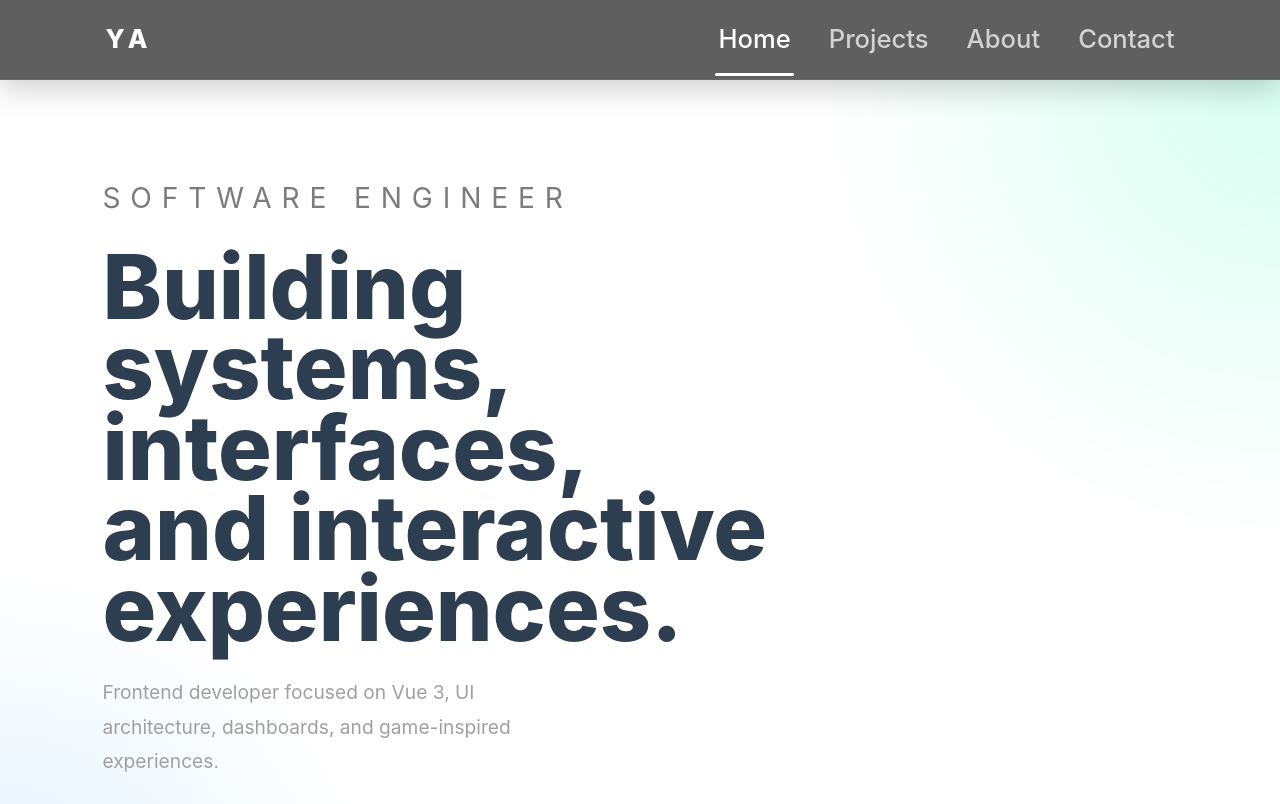
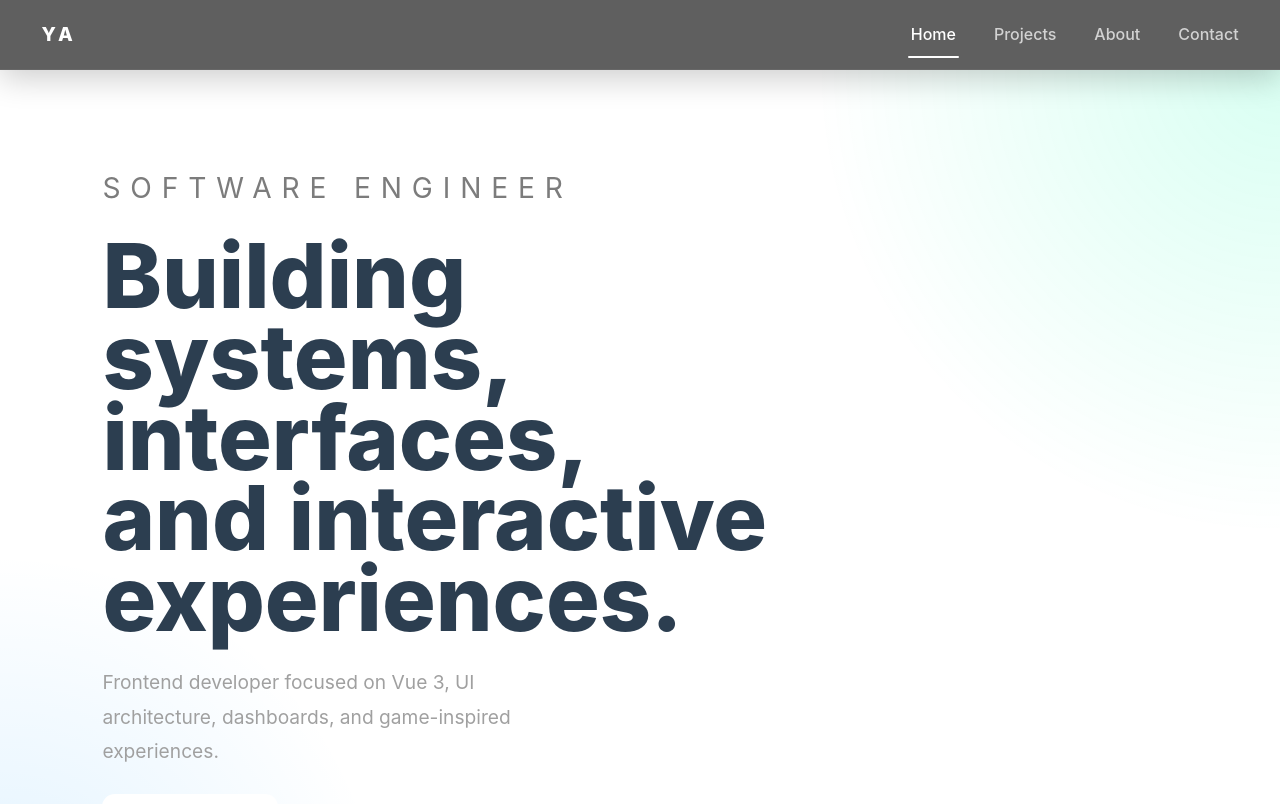
Before and after one commit to GoDie910/personal-website, a Vue app: page / in a window 1280 px wide. Shown: the top 804 px of the page. Built offline with nearby package versions, Linux system fonts and the light colour scheme; the HTML template or start-up script is replaced by a standard one.

Commit message:
responsive Hero Section

```diff
--- a/src/components/layout/AppNavbar.vue
+++ b/src/components/layout/AppNavbar.vue
@@ -65,9 +65,6 @@ const links = [
 }
 
 .navbar-container {
-
-  margin: 0 5vw;
-
   padding:
     clamp(1rem, 1.2vw, 1.8rem)
     clamp(1.5rem, 3vw, 4rem);
@@ -78,7 +75,7 @@ const links = [
 }
 
 .logo {
-  font-size: clamp(1.2rem, 7.5vh, 2vw);
+  font-size: clamp(1.2rem, 1.25vw, 6.6vh);
 
   font-weight: 800;
 
@@ -113,7 +110,7 @@ const links = [
 
   text-decoration: none;
 
-  font-size: clamp(1rem, 7.5vh, 2vw);
+  font-size: clamp(1rem, 1.25vw, 6.6vh);
 
   font-weight: 500;
 
@@ -151,9 +148,6 @@ const links = [
 
 /* Tablet */
 @media (max-width: 64rem) {
-  .navbar-container {
-    width: min(92vw, 90rem);
-  }
 
   .nav-links {
     gap: 1.5rem;
```
